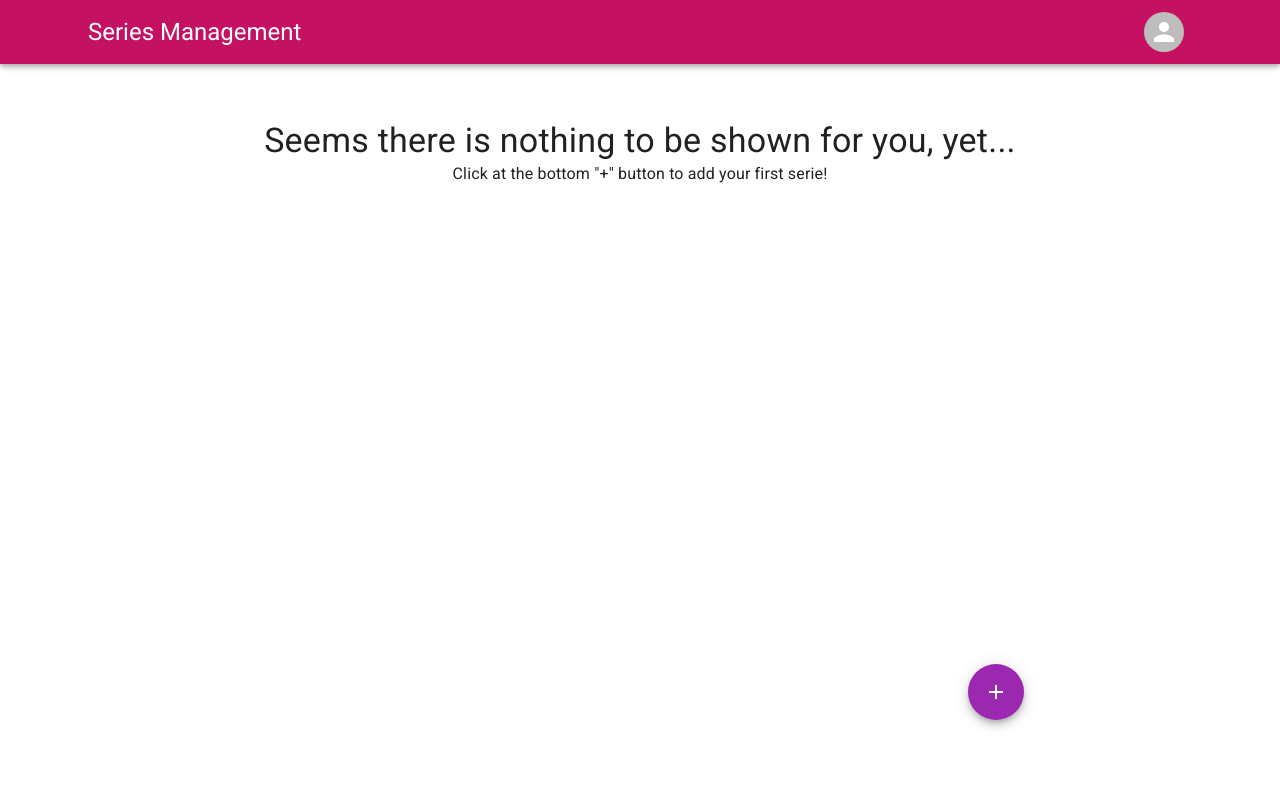
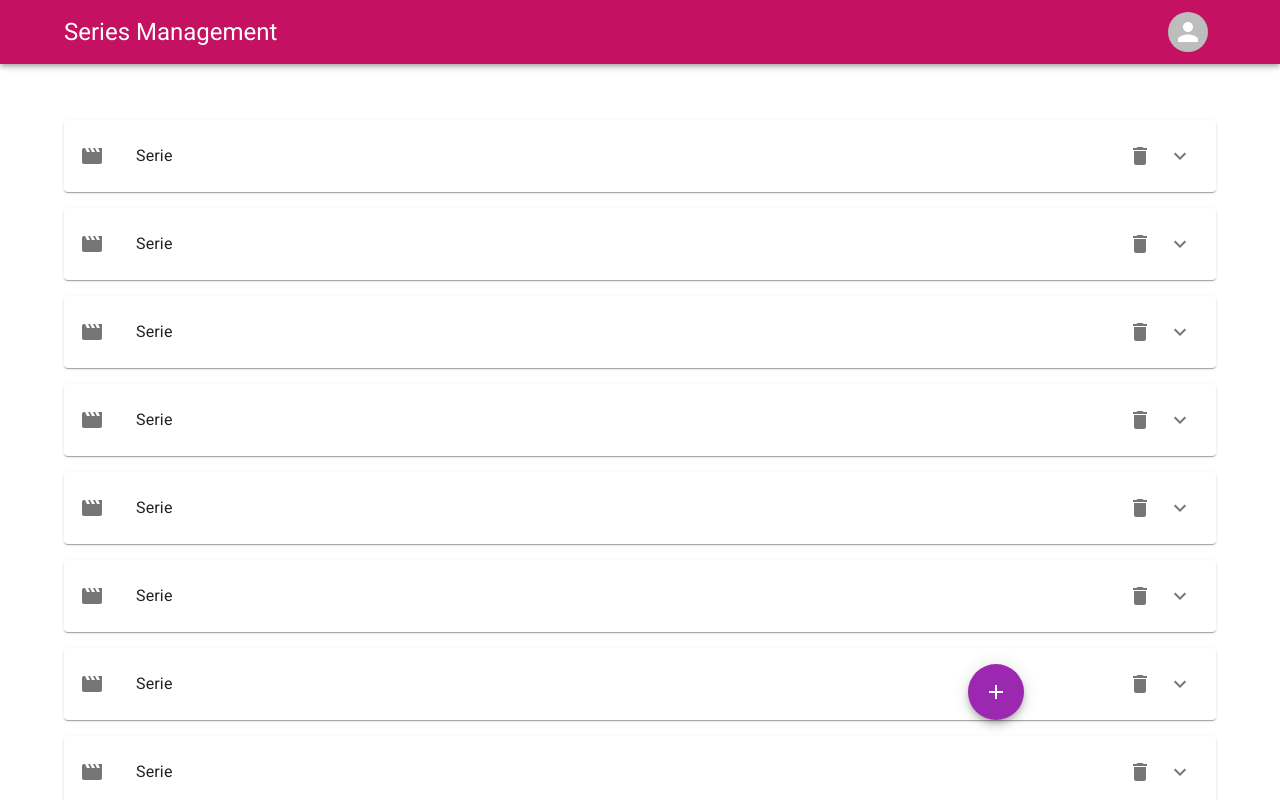
Before and after one commit to BdFreitas/project-series, a React (Create React App) app in the folder series/: page /series in a window 1280 px wide. Built offline with nearby package versions, Linux system fonts and the light colour scheme; the HTML template or start-up script is replaced by a standard one.

Commit message:
finishing serie's component

```diff
--- /dev/null
+++ b/series/src/components/Serie.jsx
@@ -0,0 +1,73 @@
+import React from "react";
+import ListSubheader from '@mui/material/ListSubheader';
+import List from '@mui/material/List';
+import ListItemButton from '@mui/material/ListItemButton';
+import ListItemIcon from '@mui/material/ListItemIcon';
+import ListItemText from '@mui/material/ListItemText';
+import Collapse from '@mui/material/Collapse';
+import InboxIcon from '@mui/icons-material/MoveToInbox';
+import DraftsIcon from '@mui/icons-material/Drafts';
+import SendIcon from '@mui/icons-material/Send';
+import ExpandLess from '@mui/icons-material/ExpandLess';
+import ExpandMore from '@mui/icons-material/ExpandMore';
+import StarBorder from '@mui/icons-material/StarBorder';
+import MovieIcon from '@mui/icons-material/Movie';
+import DeleteIcon from '@mui/icons-material/Delete';
+import EditIcon from '@mui/icons-material/Edit';
+import { Button, IconButton, Paper, Tooltip } from "@mui/material";
+
+export default function Serie(props) {
+    const [open, setOpen] = React.useState(false);
+
+    const handleClick = () => {
+        setOpen(!open);
+    };
+
+    return (
+        <>
+            <Paper sx={{ width: '100%' }}>
+                <List component="nav">
+                    <ListItemButton>
+                        <ListItemIcon>
+                            <MovieIcon />
+                        </ListItemIcon>
+
+                        <ListItemText primary="Serie" />
+
+                        <Tooltip title="Delete">
+                            <IconButton>
+                                <DeleteIcon />
+                            </IconButton>
+                        </Tooltip>
+
+                        <Tooltip title ="Expand">
+                            <IconButton>
+                                {
+                                open ?
+                                <ExpandLess onClick={handleClick}/> :
+                                <ExpandMore onClick={handleClick}/>
+                                }
+                            </IconButton>
+                        </Tooltip>
+                    </ListItemButton>
+
+                    <Collapse in={open} timeout="auto" unmountOnExit>
+                        <List component="div" disablePadding>
+                            <ListItemButton sx={{ pl: 4 }}>
+                                <ListItemIcon>
+                                    <StarBorder />
+                                </ListItemIcon>
+
+                                <ListItemText
+                                primary="Season 1"
+                                secondary="10/20 episodes watched."
+                                />
+                                <Button>Show episodes</Button>
+                            </ListItemButton>
+                        </List>
+                    </Collapse>
+                </List>
+            </Paper>
+        </>
+    );
+}
--- a/series/src/pages/Series.jsx
+++ b/series/src/pages/Series.jsx
@@ -1,13 +1,15 @@
 import React, { useEffect, useState } from "react";
-import { AppBar, Avatar, Box, Button, Container, createTheme, Divider, Fab, Grid, IconButton, Menu, MenuItem, Modal, Paper, styled, Switch, TextField, ThemeProvider, Toolbar, Tooltip, Typography } from "@mui/material";
+import { AppBar, Avatar, Box, Button, Container, createTheme, Divider, Fab, Grid, IconButton, Menu, MenuItem, Modal, Paper, Stack, styled, Switch, TextField, ThemeProvider, Toolbar, Tooltip, Typography } from "@mui/material";
 import LiveTvIcon from '@mui/icons-material/LiveTv';
 import { pink } from "@mui/material/colors";
 import { useNavigate } from "react-router-dom";
 import MoonIcon from '@mui/icons-material/Brightness3';
 import Logout from '@mui/icons-material/Logout';
 import AddIcon from '@mui/icons-material/Add';
+import Serie from "../components/Serie";
 
 export default function Series() {
+    // Navigator
     const navigator = useNavigate();
 
     // Theme
@@ -58,7 +60,22 @@ export default function Series() {
         );
     }
 
-    // Modal stuff
+    // Content - displays
+    const [series, setSeries] = useState([""]);
+
+    const [noContentDisplay, setNoContentDisplay] = useState("none");
+    const [seriesDisplay, setSeriesDisplay] = useState("none");
+
+    useEffect(() => {
+        if (series.length > 0) {
+            setSeriesDisplay("");
+            return;
+        }
+
+        setNoContentDisplay("");
+    }, series)
+
+    // Add serie's modal
     const StyledModal = styled(Modal)({
         display: "flex",
         justifyContent: "center",
@@ -67,7 +84,8 @@ export default function Series() {
 
     const [openAddSerie, setOpenAddSerie] = useState(false);
 
-
+    // My account modal
+    const [openMyAccount, setOpenMyAccount] = useState(false);
 
 
     return (
@@ -77,12 +95,18 @@ export default function Series() {
                 <Box
                     bgcolor="background.default"
                     height="100vh"
+                    overflow="auto"
                 >
                     {/*Navbar*/}
                     <AppBar position="sticky">
-                        <Container>
-                            <Toolbar>
-                                <Grid container display="flex" justifyContent="space-between">
+                        <Container
+                        >
+                                <Grid
+                                container
+                                display="flex"
+                                justifyContent="space-between"
+                                minHeight="64px"
+                                >
                                     <Grid
                                         item
                                         alignItems="center"
@@ -142,7 +166,11 @@ export default function Series() {
                                             transformOrigin={{ horizontal: 'right', vertical: 'top' }}
                                             anchorOrigin={{ horizontal: 'right', vertical: 'bottom' }}
                                         >
-                                            <MenuItem>
+                                            <MenuItem
+                                            onClick={() => {
+                                                setOpenMyAccount(true);
+                                                setAnchorEl(null);
+                                                }}>
                                                 <Avatar />
                                                 <Typography>My account</Typography>
                                             </MenuItem>
@@ -157,7 +185,7 @@ export default function Series() {
                                                 <Logout color="action" />
                                                 {/*
                                             The best way is to don't use margin, but ListItemIcon tag instead...
-                                            I didn't use it here, because it would make the Switch tag's alignment
+                                            I didn't use it here, because it would make the Switch Tag's alignment
                                             weird.
                                             */}
                                                 <Typography ml={1.4}>Logout</Typography>
@@ -165,19 +193,39 @@ export default function Series() {
                                         </Menu>
                                     </Grid>
                                 </Grid>
-                            </Toolbar>
                         </Container>
                     </AppBar>
 
                     {/*Content*/}
                     <Container>
-                        <Box textAlign="center" mt={7}>
+                        <Box
+                        textAlign="center"
+                        mt={7}
+                        display={noContentDisplay}
+                        >
                             <Typography variant="h4" color="text.primary">
                                 Seems there is nothing to be shown for you, yet...
                             </Typography>
                             <Typography color="text.primary">
                                 Click at the bottom "+" button to add your first serie!
                             </Typography>
+                        </Box>
+
+                        <Box
+                        textAlign="center"
+                        mt={7}
+                        display={seriesDisplay}
+                        >
+                            <Stack justifyContent="center" alignItems="center" spacing={2}>
+                                <Serie/>
+                                <Serie/>
+                                <Serie/>
+                                <Serie/>
+                                <Serie/>
+                                <Serie/>
+                                <Serie/>
+                                <Serie/>
+                            </Stack>
                         </Box>
 
                         {/*Adding series feature*/}
@@ -216,13 +264,79 @@ export default function Series() {
                                 justifyContent="space-around"
                                 alignItems="center"
                                 >
-                                    <Typography variant="h6">Add a serie:</Typography>
-                                    <TextField width="40px" variant="outlined" label="Name"/>
-                                    <TextField width="40px" variant="outlined" label="Amount of seasons" type="number"/>
-                                    <TextField width="40px" variant="outlined" label="Amount of episodes/season" type="number"/>
+                                    <Typography variant="h5">Add a serie:</Typography>
+                                    <TextField
+                                    width="40px"
+                                    variant="outlined"
+                                    label="Name"
+                                    />
+                                    <TextField
+                                    width="40px"
+                                    variant="outlined"
+                                    label="Amount of seasons" type="number"
+                                    />
+                                    <TextField
+                                    width="40px"
+                                    variant="outlined"
+                                    label="Amount of episodes/season" type="number"
+                                    />
                                 </Box>
                                 <Box textAlign="center" mt={4}>
                                     <Button variant="contained">Done</Button>
+                                </Box>
+                            </Paper>
+                        </StyledModal>
+
+                        {/*My account modal*/}
+                        <StyledModal
+                            open={openMyAccount}
+                            onClose={() => setOpenMyAccount(false)}
+                            aria-labelledby="modal-modal-title"
+                            aria-describedby="modal-modal-description"
+                        >
+                            <Paper
+                                sx={{
+                                    height: 500,
+                                    width: {
+                                        xs:"60%",
+                                        md:"40%",
+                                        lg:"30%",
+                                        xl: "20%"
+                                    },
+                                    padding: "20px"
+                                }}
+                            >
+                                <Box
+                                display="flex"
+                                flexDirection="column"
+                                minHeight={280}
+                                textAlign="flex-start"
+                                >
+                                    <Typography variant="h5" textAlign="center">
+                                        My account
+                                    </Typography>
+                                    <Typography mt={2} mb={1}>Your email:</Typography>
+                                    <TextField mb={2} disabled/>
+
+                                    <Typography mt={2} mb={1}>Change password:</Typography>
+                                    <TextField
+                                    sx={{ marginBottom:"20px" }}
+                                    label="your current password"
+                                    type="password"
+                                    />
+                                    <TextField
+                                    sx={{ marginBottom:"20px" }}
+                                    label="your new password"
+                                    type="password"
+                                    />
+                                    <TextField
+                                    sx={{ marginBottom:"30px" }}
+                                    label="confirm your new password"
+                                    type="password"
+                                    />
+                                </Box>
+                                <Box textAlign="center">
+                                    <Button variant="contained">Save</Button>
                                 </Box>
                             </Paper>
                         </StyledModal>
```
Also changed, not shown: 1 other file (tests, documents, lock files or other folders).
